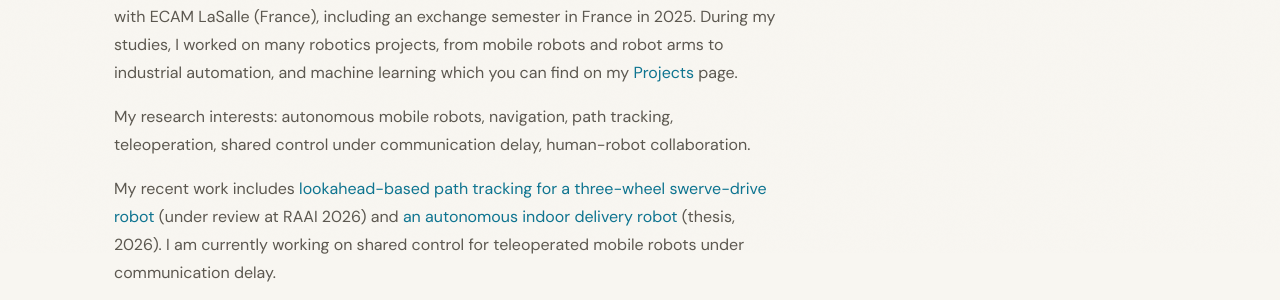
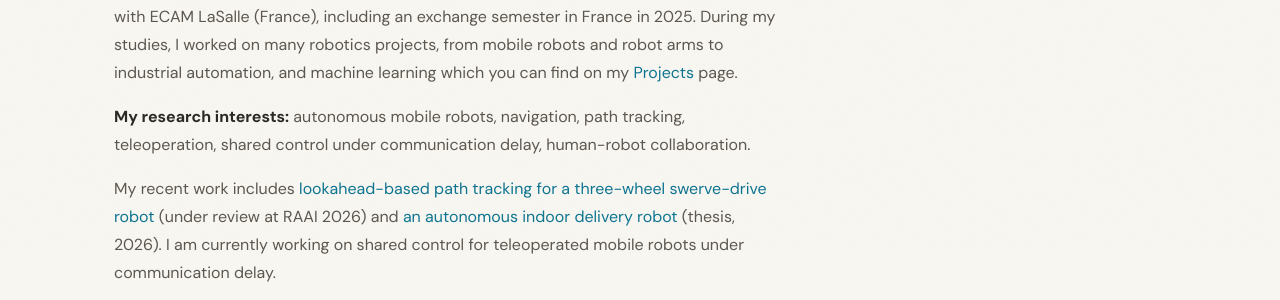
Before and after one commit to din-sopheak-panha/din-sopheak-panha.github.io, a Jekyll site: the page built from _pages/home.md, in a window 1280 px wide. Shown: the part 647-947 px from the top of the page. Built offline with Jekyll 4.4.1, drawn with Linux system fonts in a browser that asks for light colours.

```diff
--- a/_pages/home.md
+++ b/_pages/home.md
@@ -31,7 +31,7 @@ Hello! I am Din Sopheak Panha, a robotics engineer and a member of the Dynamics
 
 I earned my Engineer's Degree in Robotics and Automation Engineering at the Institute of Technology of Cambodia in 2026, through the ECAM Engineering double degree program with ECAM LaSalle (France), including an exchange semester in France in 2025. During my studies, I worked on many robotics projects, from mobile robots and robot arms to industrial automation, and machine learning which you can find on my [Projects]({{ '/projects' | relative_url }}) page.
 
-My research interests: autonomous mobile robots, navigation, path tracking, teleoperation, shared control under communication delay, human-robot collaboration.
+**My research interests:** autonomous mobile robots, navigation, path tracking, teleoperation, shared control under communication delay, human-robot collaboration.
 
 My recent work includes [lookahead-based path tracking for a three-wheel swerve-drive robot]({{ '/projects' | relative_url }}) (under review at RAAI 2026) and [an autonomous indoor delivery robot]({{ '/projects' | relative_url }}) (thesis, 2026). I am currently working on shared control for teleoperated mobile robots under communication delay.
 
```
